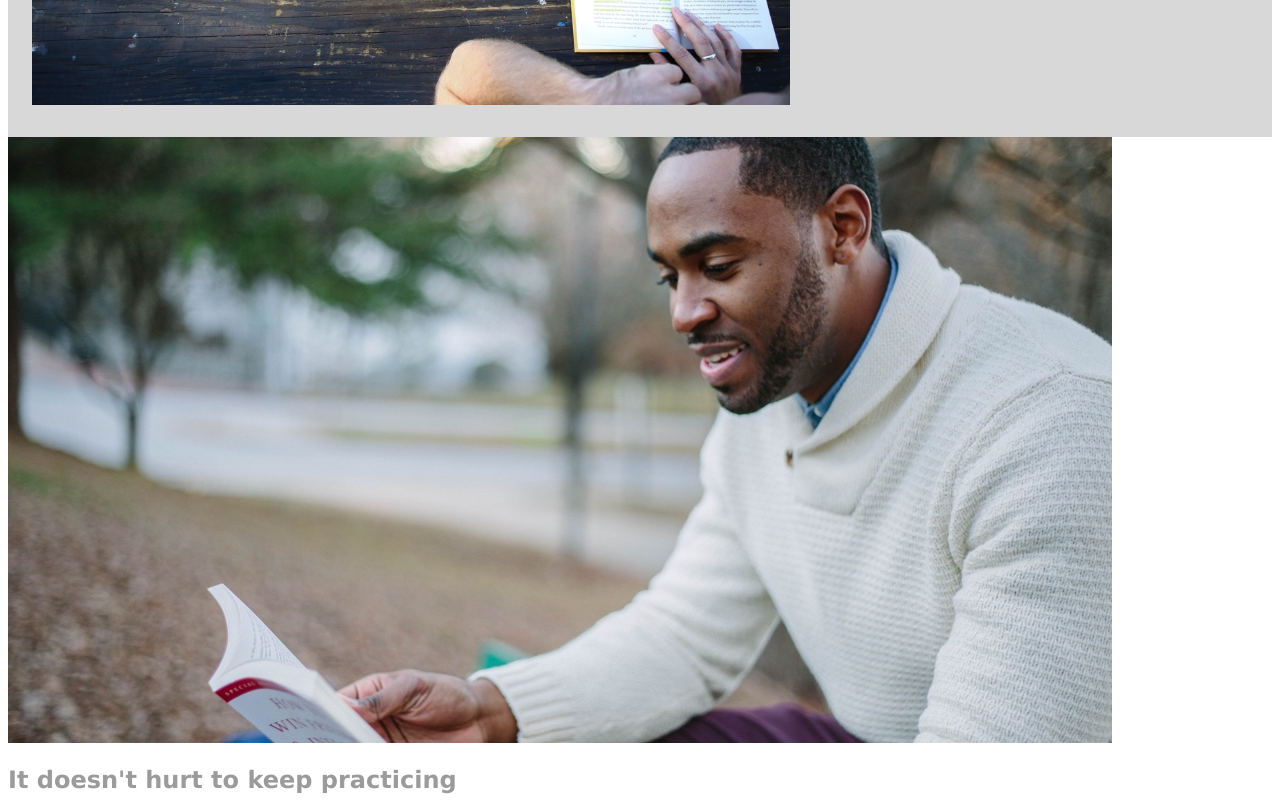
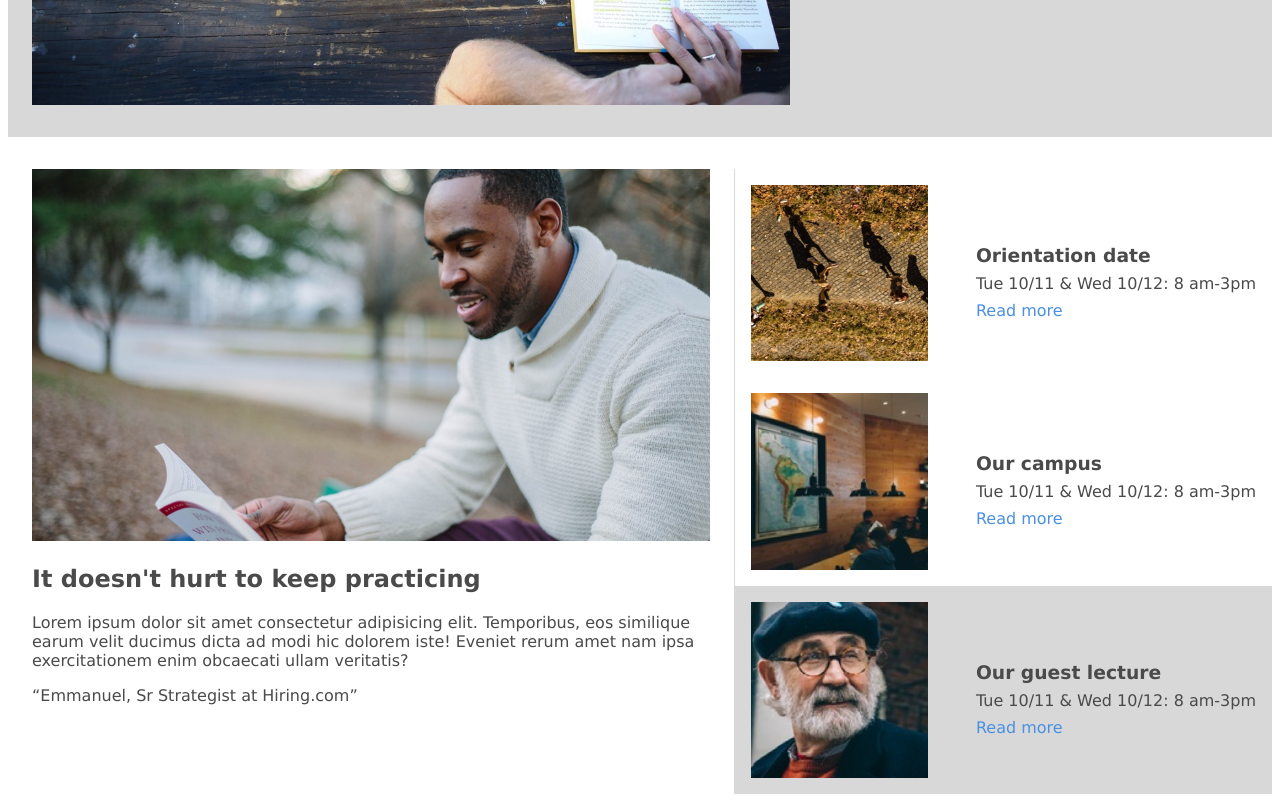
Before and after one commit to manolomaroto/colmar-academy, a plain HTML site: page index.html in a window 1280 px wide. Shown: the part 560-1360 px from the top of the page. Drawn offline with Linux system fonts and the light colour scheme.

Commit message:
Add information

```diff
--- a/css/style.css
+++ b/css/style.css
@@ -1,7 +1,7 @@
 body {
     font-family: Verdana, Geneva, Tahoma, sans-serif;
     font-size: 16px;
-    color: #9b9b9b;
+    color: #4a4a4a;
 }
 .container {
     width: 100%;
@@ -11,6 +11,7 @@ body {
 .navbar {
     display: flex;
     justify-content: space-between;
+    align-items: center;
     margin: 0 24px;
     height: 64px;
 }
@@ -18,6 +19,7 @@ body {
 .navbar__logo {
     display: flex;
     align-items: center;
+    color: #9b9b9b;
 }
 
 .navbar__logo img  {
@@ -42,10 +44,62 @@ body {
     display: flex;
     align-items: center;
     background-color: #d8d8d8;
-    color: #4a4a4a;
+
 }
 
 .banner img {
     margin: 32px 24px;
     max-width: 60%;
 }
+
+.banner__text {
+    width: 310px;
+}
+
+.information {
+    display: flex;
+    margin: 32px 0;
+}
+
+.information__left {
+    width: 60%;
+    margin: 0 24px;
+}
+
+.information__left img {
+    width: 100%;
+}
+
+.card:last-child {
+    background-color: #d8d8d8;
+}
+
+.card {
+    padding: 16px;
+    display: flex;
+    justify-content: space-between;
+    align-items: center;
+    border-left: 1px solid #d8d8d8;
+}
+
+.card img {
+    width: 35%;
+}
+
+.card__text {
+    margin-left: 16px;
+}
+
+.card__text p {
+    margin-top: 0;
+    margin-bottom: 8px;
+}
+
+.card__text h3 {
+    margin-bottom: 8px;
+}
+
+.card a {
+    color:#4A90E2;
+    text-decoration: none;
+}
--- a/index.html
+++ b/index.html
@@ -46,17 +46,17 @@
                     </div>
                 </div>
                 <div class="card">
-                    <img src="./assets/images/information-orientation.jpg" alt="Gente caminando">
+                    <img src="./assets/images/information-campus.jpg" alt="Gente caminando">
                     <div class="card__text">
-                        <h3>Orientation date</h3>
+                        <h3>Our campus</h3>
                         <p>Tue 10/11 & Wed 10/12: 8 am-3pm</p>
                         <a href="">Read more</a>
                     </div>
                 </div>
                 <div class="card">
-                    <img src="./assets/images/information-orientation.jpg" alt="Gente caminando">
+                    <img src="./assets/images/information-guest-lecture.jpg" alt="Gente caminando">
                     <div class="card__text">
-                        <h3>Orientation date</h3>
+                        <h3>Our guest lecture</h3>
                         <p>Tue 10/11 & Wed 10/12: 8 am-3pm</p>
                         <a href="">Read more</a>
                     </div>
```
